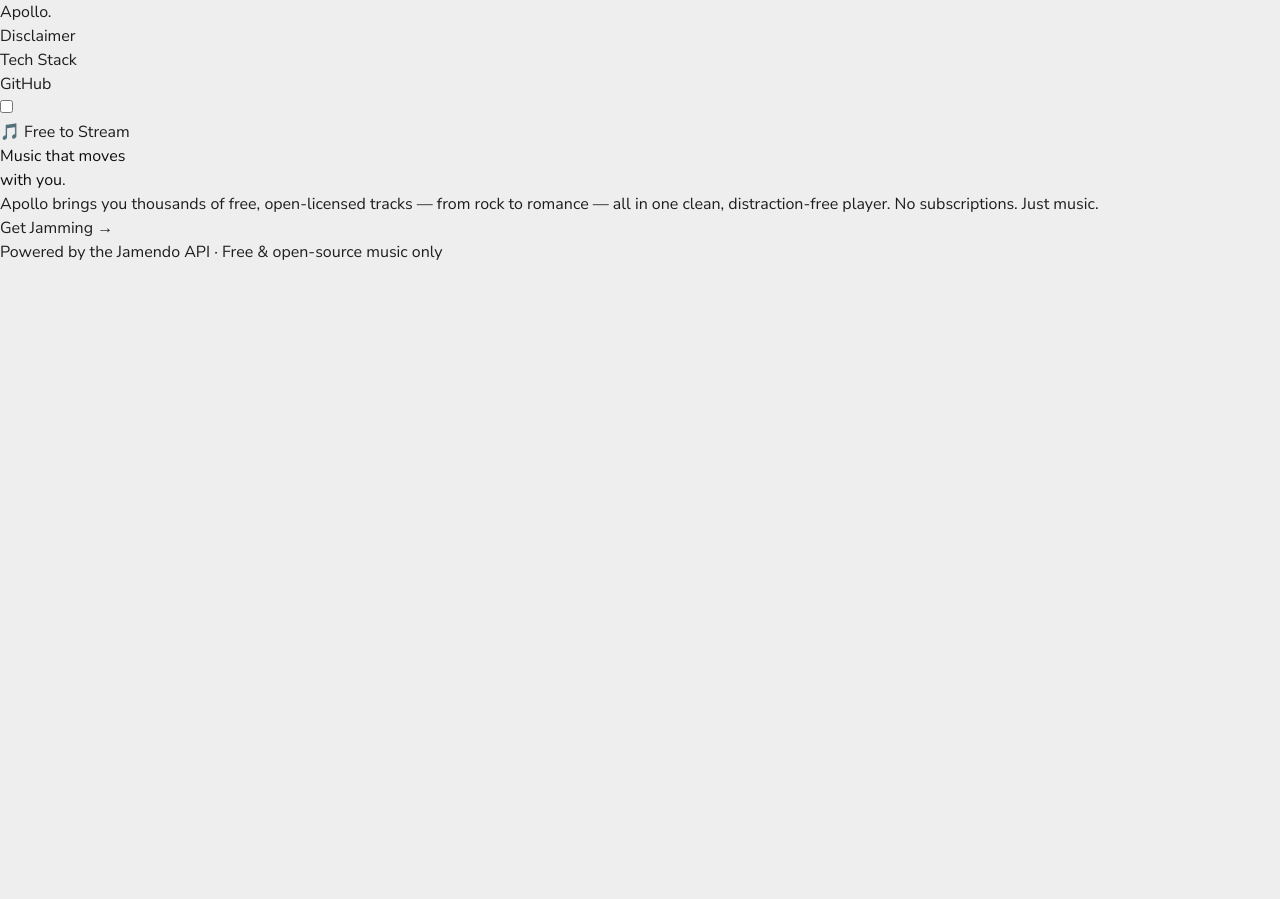
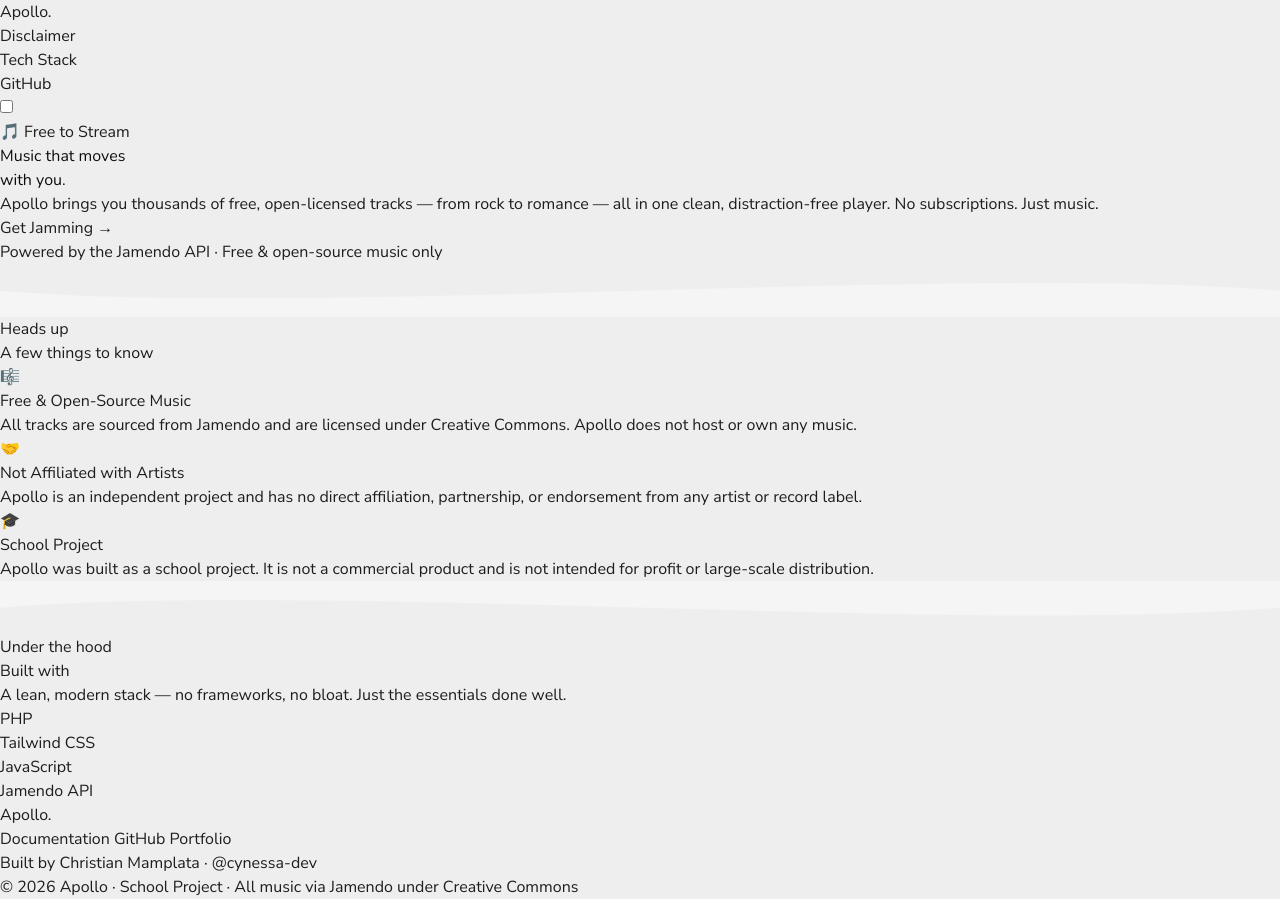
Before and after one commit to cynessa-dev/apollo, a PHP site: page / in a window 1280 px wide. Before the commit the page ends 260 px from the top, so only its background shows below. Run offline with PHP 8.4, Linux system fonts and the light colour scheme.

Commit message:
✨ feat(landing): add disclaimer to avoid misunderstandings

```diff
--- a/src/index.php
+++ b/src/index.php
@@ -49,5 +49,100 @@ $is_dark = $theme === 'dark' ? 'checked' : '';
         </div>
     </section>
 
+    <!-- WAVE -->
+    <div class="wave">
+        <svg viewBox="0 0 1440 60" xmlns="http://www.w3.org/2000/svg" preserveAspectRatio="none">
+            <path d="M0,30 C360,60 1080,0 1440,30 L1440,60 L0,60 Z" fill="var(--color-panel)" />
+        </svg>
+    </div>
+
+    <!-- DISCLAIMER -->
+    <section class="disclaimer" id="disclaimer">
+        <p class="section-label">Heads up</p>
+        <h2>A few things to know</h2>
+        <div class="disclaimer-cards">
+            <div class="disclaimer-card">
+                <div class="icon">🎼</div>
+                <h3>Free & Open-Source Music</h3>
+                <p>All tracks are sourced from Jamendo and are licensed under Creative Commons. Apollo does not host or own any music.</p>
+            </div>
+            <div class="disclaimer-card">
+                <div class="icon">🤝</div>
+                <h3>Not Affiliated with Artists</h3>
+                <p>Apollo is an independent project and has no direct affiliation, partnership, or endorsement from any artist or record label.</p>
+            </div>
+            <div class="disclaimer-card">
+                <div class="icon">🎓</div>
+                <h3>School Project</h3>
+                <p>Apollo was built as a school project. It is not a commercial product and is not intended for profit or large-scale distribution.</p>
+            </div>
+        </div>
+    </section>
+
+    <!-- WAVE -->
+    <div class="wave">
+        <svg viewBox="0 0 1440 60" xmlns="http://www.w3.org/2000/svg" preserveAspectRatio="none">
+            <path d="M0,30 C360,0 1080,60 1440,30 L1440,0 L0,0 Z" fill="var(--color-panel)" />
+        </svg>
+    </div>
+
+    <!-- TECH STACK -->
+    <section class="techstack" id="techstack">
+        <p class="section-label">Under the hood</p>
+        <h2>Built with</h2>
+        <p>A lean, modern stack — no frameworks, no bloat. Just the essentials done well.</p>
+        <div class="tech-grid">
+            <div class="tech-pill"><span class="dot"></span>PHP</div>
+            <div class="tech-pill"><span class="dot"></span>Tailwind CSS</div>
+            <div class="tech-pill"><span class="dot"></span>JavaScript</div>
+            <div class="tech-pill"><span class="dot"></span>Jamendo API</div>
+        </div>
+    </section>
+
+    <!-- FOOTER -->
+    <footer>
+        <div class="footer-logo">Apollo<span>.</span></div>
+        <div class="footer-links">
+            <a href="https://github.com/cynessa-dev/apollo/blob/main/DEVLOG.md" target="_blank">Documentation</a>
+            <a href="https://github.com/cynessa-dev" target="_blank">GitHub</a>
+            <a href="https://christian-mamplata.vercel.app/" target="_blank">Portfolio</a>
+        </div>
+        <p>Built by <a href="https://christian-mamplata.vercel.app/" target="_blank">Christian Mamplata</a> · <a href="https://github.com/cynessa-dev" target="_blank">@cynessa-dev</a></p>
+        <p>© <?= date('Y') ?> Apollo · School Project · All music via Jamendo under Creative Commons</p>
+    </footer>
+
+    <script>
+        // Theme toggle
+        const toggle = document.getElementById('theme-toggle');
+
+        toggle.addEventListener('change', () => {
+            const isDark = toggle.checked;
+            const theme = isDark ? 'dark' : 'light';
+
+            document.documentElement.classList.toggle('dark', isDark);
+
+            fetch(`/config/backend/api/themeToggler.php?theme=${theme}`)
+                .then(res => res.json())
+                .then(data => console.log(data));
+        });
+
+        // Hamburger menu
+        const hamburger = document.getElementById('hamburger');
+        const navMenu = document.getElementById('nav-menu');
+
+        hamburger.addEventListener('click', () => {
+            hamburger.classList.toggle('open');
+            navMenu.classList.toggle('open');
+        });
+
+        // Close menu when a nav link is clicked
+        navMenu.querySelectorAll('a').forEach(link => {
+            link.addEventListener('click', () => {
+                hamburger.classList.remove('open');
+                navMenu.classList.remove('open');
+            });
+        });
+    </script>
+
 </body>
 </html>
```
